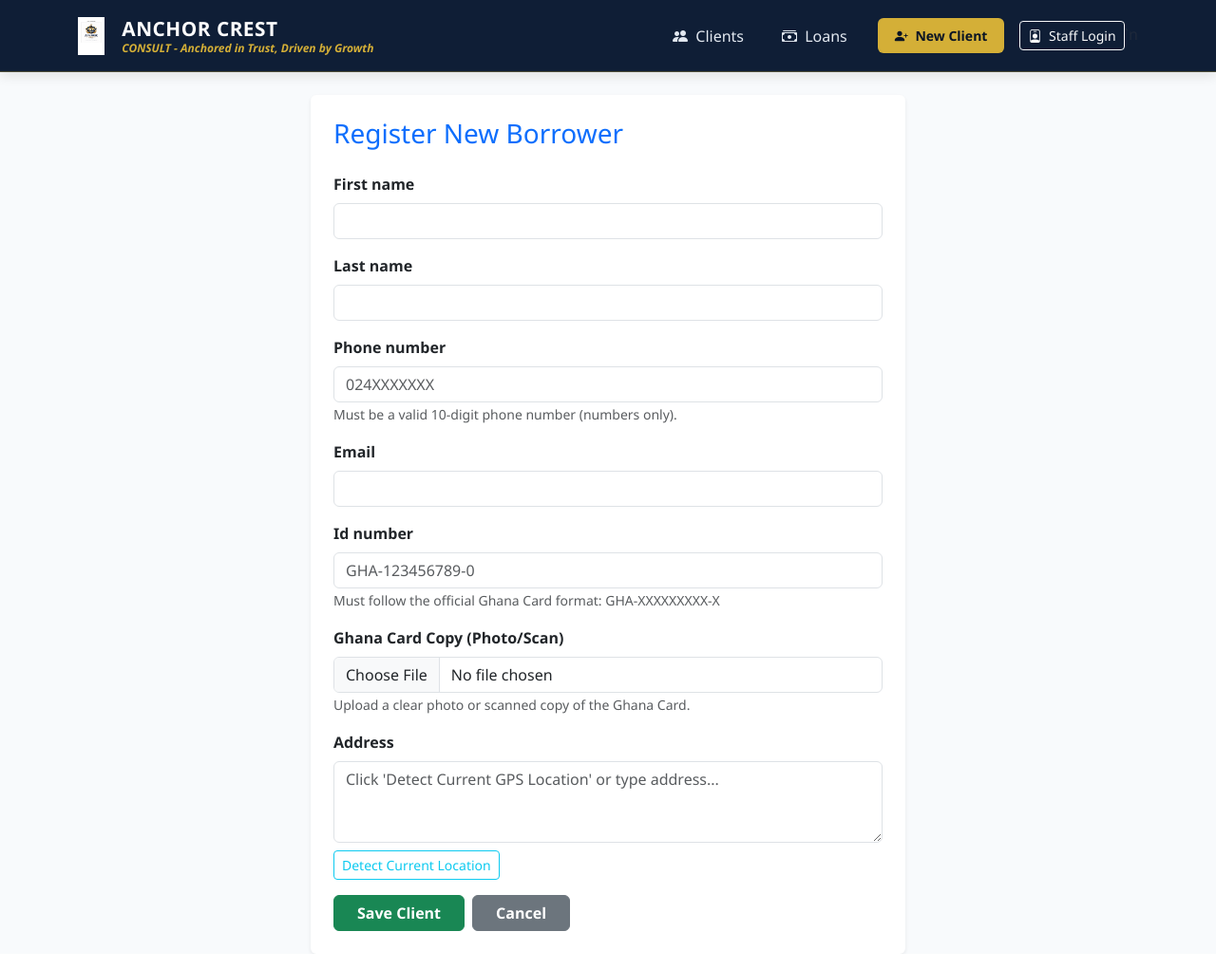
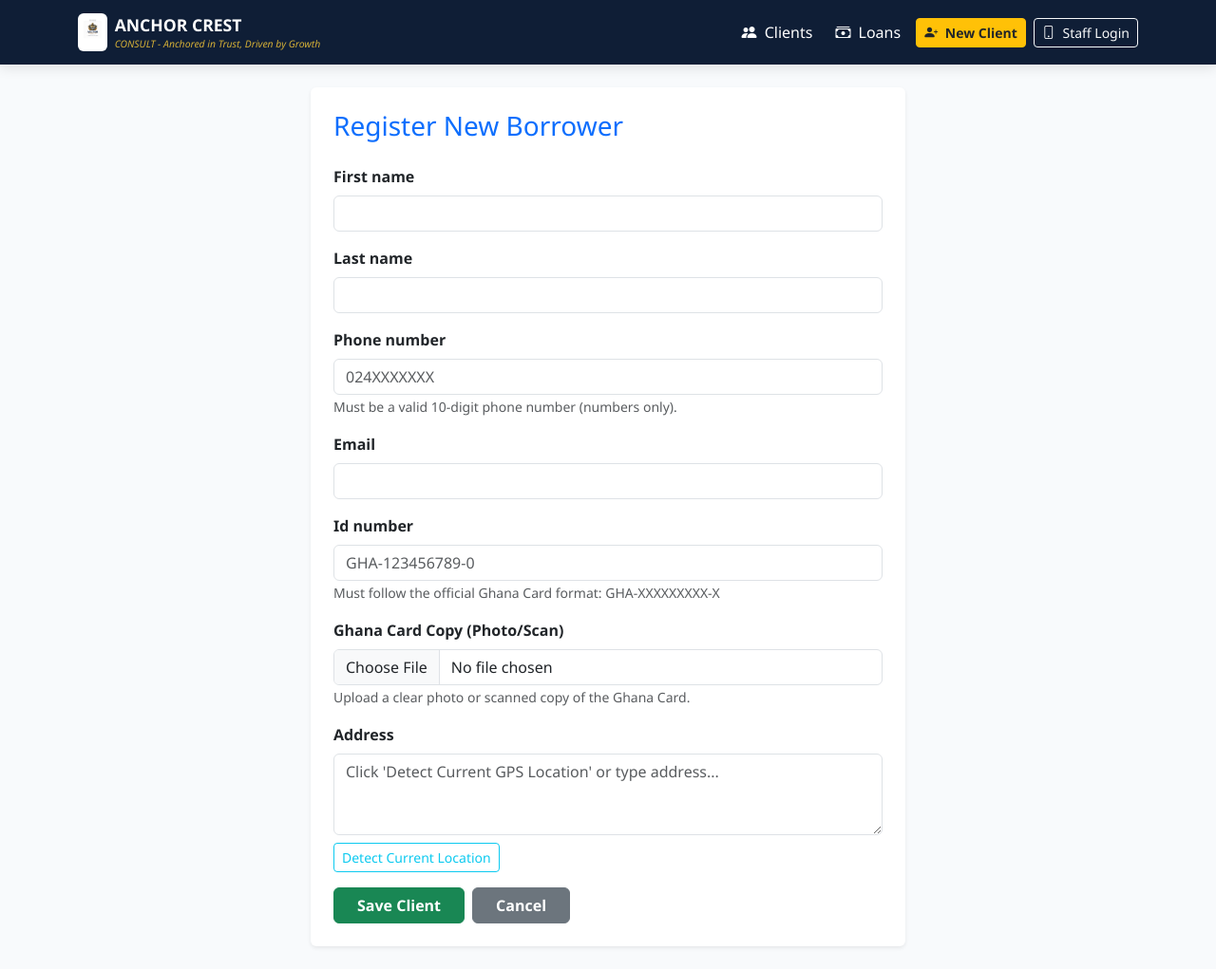
Before and after one commit to sarfocharles360-oss/microcredit_system, a Django app: page /clients/add/ in a window 1280 px wide. Shown: the whole page at 95% size. Run offline with Django 5.2, Linux system fonts and the light colour scheme.

Commit message:
Completely rewrite base.html with clean mobile toggler navigation

```diff
--- a/templates/base.html
+++ b/templates/base.html
@@ -1,8 +1,8 @@
+<!DOCTYPE html>
 {% load static %}
-<!DOCTYPE html>
 <html lang="en">
 <head>
-    <meta charset="UTF-8">{% load static %}
+    <meta charset="UTF-8">
     <meta name="viewport" content="width=device-width, initial-scale=1.0">
     <title>{% block title %}Anchor Crest Consult | MicroCredit{% endblock %}</title>
     <link href="https://cdn.jsdelivr.net/npm/bootstrap@5.3.0/dist/css/bootstrap.min.css" rel="stylesheet">
@@ -15,147 +15,49 @@
             --brand-dark: #0A1424;
             --bg-light: #F8FAFC;
         }
-
         body {
             font-family: 'Segoe UI', Tahoma, Geneva, Verdana, sans-serif;
             background-color: var(--bg-light);
             color: #1E293B;
-            overflow-x: hidden;
         }
-
         .navbar-custom {
             background-color: var(--brand-navy);
             box-shadow: 0 4px 12px rgba(0,0,0,0.1);
-            padding: 10px 0;
-            border-bottom: 1px solid rgba(212, 175, 55, 0.3);
-        }
-
-        .brand-logo {
-            height: 42px;
-            width: auto;
-            border-radius: 4px;
-        }
-
-        .brand-text {
-            color: #FFFFFF;
-            font-size: 1.3rem;
-            font-weight: 700;
-            letter-spacing: 0.5px;
-            margin-left: 10px;
-        }
-
-        .brand-subtext {
-            color: var(--brand-gold);
-            font-size: 0.75rem;
-            font-weight: 600;
-            display: block;
-            margin-left: 10px;
-            margin-top: -4px;
-            font-style: italic;
-        }
-
-        .nav-link {
-            color: #E2E8F0 !important;
-            font-weight: 500;
-            padding: 8px 16px !important;
-            transition: all 0.2s ease;
-        }
-
-        .nav-link:hover {
-            color: var(--brand-gold) !important;
-        }
-
-        .btn-gold {
-            background-color: var(--brand-gold);
-            color: var(--brand-dark);
-            font-weight: 600;
-            border: none;
-            padding: 8px 18px;
-            border-radius: 6px;
-        }
-
-        .btn-gold:hover {
-            background-color: var(--brand-gold-hover);
-            color: #FFFFFF;
-        }
-
-        .user-badge {
-            background-color: rgba(255, 255, 255, 0.1);
-            border: 1px solid rgba(212, 175, 55, 0.4);
-            color: #FFFFFF;
-            border-radius: 20px;
-            padding: 6px 14px;
-            font-size: 0.85rem;
-            text-decoration: none;
         }
     </style>
 </head>
 <body>
-
-<nav class="navbar navbar-expand-lg navbar-custom">
+    <nav class="navbar navbar-expand-lg navbar-dark navbar-custom py-2">
         <div class="container">
-    <a class="navbar-brand d-flex align-items-center" href="{% url 'home' %}">
-<img src="{% static 'images/logo.png' %}" alt="Anchor Crest Logo" class="me-2" style="height: 40px;">
+            <a class="navbar-brand d-flex align-items-center" href="/">
+                <img src="{% static 'images/logo.png' %}" alt="Logo" height="40" class="me-2 bg-white p-1 rounded">
                 <div>
-        <span class="brand-text">ANCHOR CREST</span>
-        <span class="brand-subtext">CONSULT - Anchored in Trust, Driven by Growth</span>
+                    <div class="fw-bold tracking-wide" style="font-size: 1.1rem; color: #fff;">ANCHOR CREST</div>
+                    <div style="font-size: 0.65rem; color: var(--brand-gold); font-style: italic;">CONSULT - Anchored in Trust, Driven by Growth</div>
                 </div>
             </a>
-
-    <div class="collapse navbar-collapse" id="navbarNav">
-      <ul class="navbar-nav ms-auto align-items-center gap-2">
-        <li class="nav-item">
-          <a class="nav-link" href="{% url 'client_list' %}"><i class="bi bi-people-fill me-1"></i> Clients</a>
-        </li>
-        <li class="nav-item">
-          <a class="nav-link" href="{% url 'loan_list' %}"><i class="bi bi-cash-stack me-1"></i> Loans</a>
-        </li>
-        <li class="nav-item ms-2">
-          <a href="{% url 'client_create' %}" class="btn btn-gold btn-sm"><i class="bi bi-person-plus-fill me-1"></i> New Client</a>
-        </li>
-
-        <li class="nav-item ms-2">
-          <a href="{% url 'login' %}" class="btn btn-outline-light btn-sm"><i class="bi bi-person-badge me-1"></i> Staff Login</a>`n            {% if user.is_superuser %}`n            <a href="{% url 'admin:auth_user_add' %}" class="btn btn-outline-light btn-sm ms-2">`n                <i class="bi bi-person-plus-fill me-1"></i> Register Staff`n            </a>`n            {% endif %}
-        </li>
-
+            <button class="navbar-toggler" type="button" data-bs-toggle="collapse" data-bs-target="#navbarContent" aria-controls="navbarContent" aria-expanded="false" aria-label="Toggle navigation">
+                <span class="navbar-toggler-icon"></span>
+            </button>
+            <div class="collapse navbar-collapse mt-2 mt-lg-0" id="navbarContent">
+                <div class="navbar-nav ms-auto align-items-lg-center gap-2">
+                    <a class="nav-link text-white" href="{% url 'clients_list' %}"><i class="bi bi-people-fill me-1"></i> Clients</a>
+                    <a class="nav-link text-white" href="{% url 'loans_list' %}"><i class="bi bi-cash-stack me-1"></i> Loans</a>
+                    <a class="btn btn-warning btn-sm text-dark fw-semibold" href="{% url 'create_client' %}"><i class="bi bi-person-plus-fill me-1"></i> New Client</a>
                     {% if user.is_authenticated %}
-            <li class="nav-item dropdown ms-2">
-              <a class="nav-link dropdown-toggle user-badge" href="#" role="button" data-bs-toggle="dropdown">
-                <i class="bi bi-shield-lock-fill me-1"></i>
-                {{ user.username }}
                         {% if user.is_superuser %}
-                  (Admin)
-                {% elif user.is_staff %}
-                  (Staff)
+                            <a class="btn btn-outline-light btn-sm" href="{% url 'admin:auth_user_add' %}"><i class="bi bi-person-badge me-1"></i> Register Staff</a>
                         {% endif %}
-              </a>
-              <ul class="dropdown-menu dropdown-menu-end">
-                <li>
-                  <form method="post" action="{% url 'logout' %}">
-                    {% csrf_token %}
-                    <button type="submit" class="dropdown-item text-danger"><i class="bi bi-box-arrow-right me-1"></i> Logout</button>
-                  </form>
-                </li>
-              </ul>
-            </li>
+                        <a class="btn btn-outline-light btn-sm" href="{% url 'logout' %}"><i class="bi bi-box-arrow-right me-1"></i> Logout</a>
+                    {% else %}
+                        <a class="btn btn-outline-light btn-sm" href="{% url 'login' %}"><i class="bi bi-phone me-1"></i> Staff Login</a>
                     {% endif %}
-      </ul>
                 </div>
             </div>
-</div></nav>
+        </div>
+    </nav>
 
-<div class="main-content">
-    {% if messages %}
-        <div class="container my-3">
-        {% for message in messages %}
-            <div class="alert alert-{{ message.tags }} alert-dismissible fade show" role="alert">
-                {{ message }}
-                <button type="button" class="btn-close" data-bs-dismiss="alert" aria-label="Close"></button>
-            </div>
-        {% endfor %}
-        </div>
-    {% endif %}
-
+    <div class="container my-4">
         {% block content %}
         {% endblock %}
     </div>
```
Lines whose indentation alone changed are shown as unchanged.
